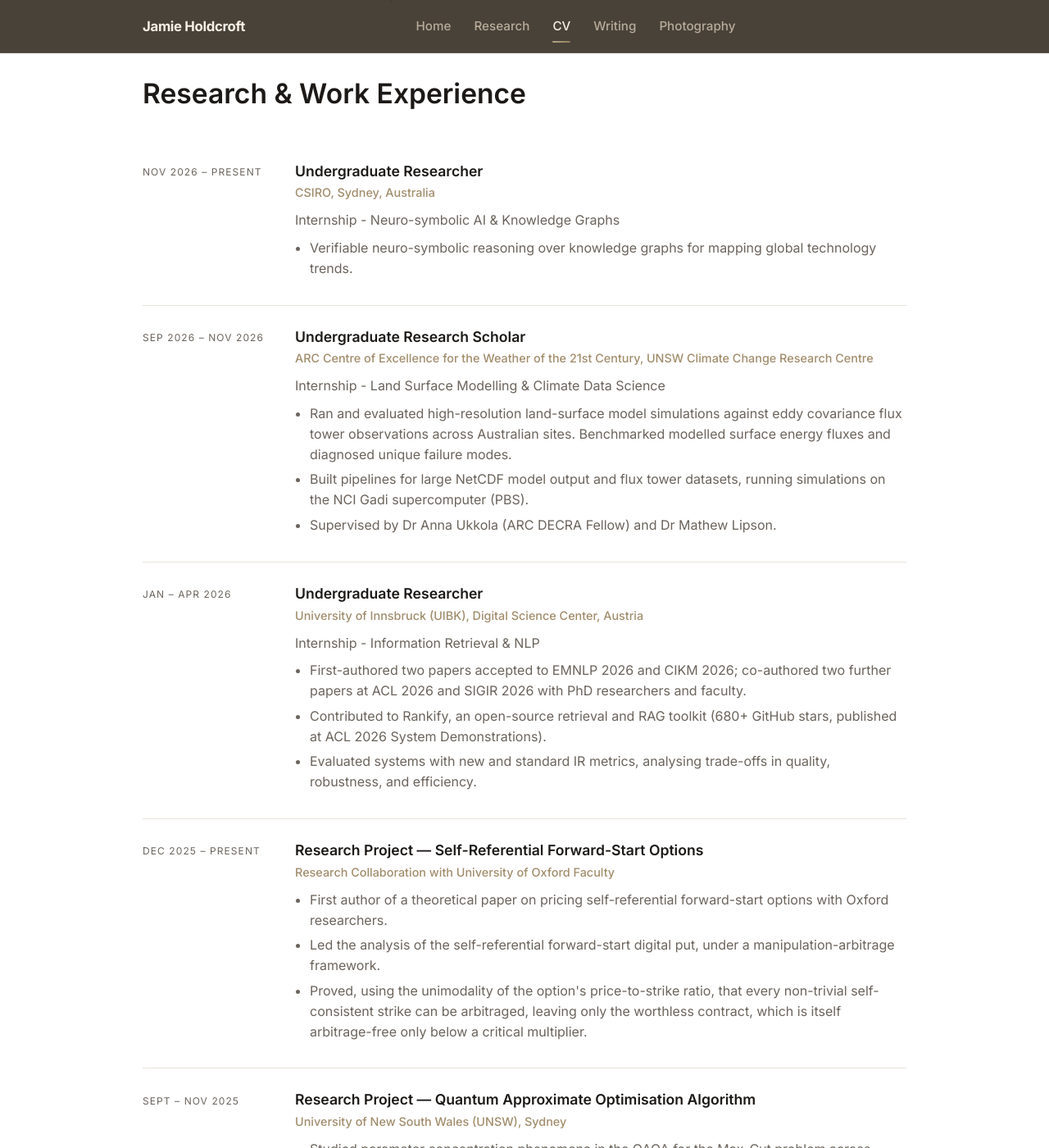
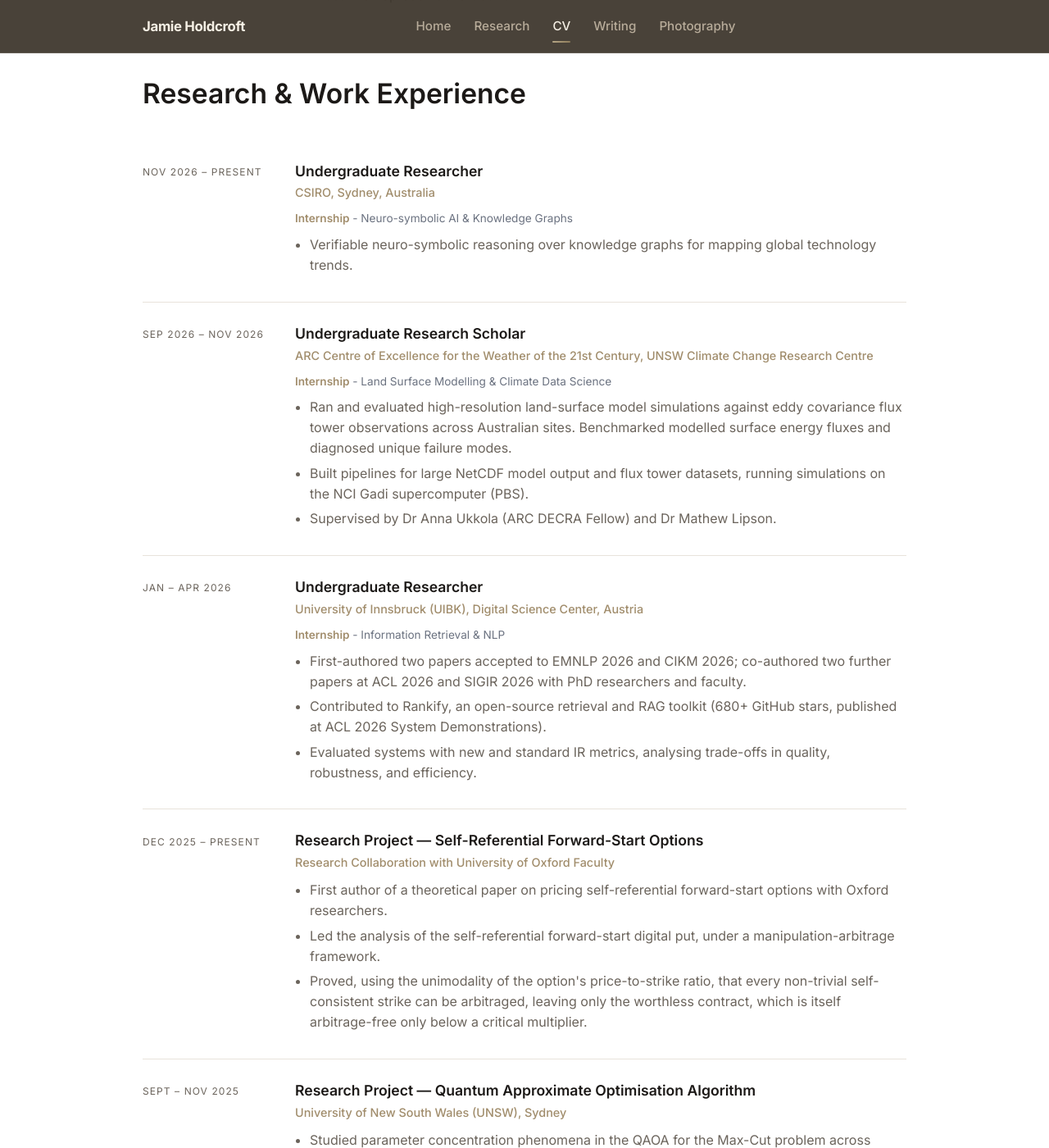
Before and after one commit to JamieHoldcroft/jamieholdcroft.github.io, a Jekyll site: the page built from cv.html, in a window 1280 px wide and 1400 px high, scrolled down 1066 px. Shown: the whole window at 82% size. Built offline with Jekyll 4.4.1, drawn with Linux system fonts in a browser that asks for light colours.

Commit message:
Add styles for CV metadata and type
Added styles for cv-meta and cv-type classes.

```diff
--- a/css/style.css
+++ b/css/style.css
@@ -726,3 +726,13 @@ article.prose.essay > p:first-of-type::first-letter {
 @media (max-width: 480px) {
   .gallery { column-count: 1; }
 }
+
+.cv-meta {
+  font-size: 0.85rem;
+  color: #6b7280;          /* muted grey for the field */
+  margin: 2px 0 8px;
+}
+.cv-type {
+  color: var(--accent, #2563eb);   /* your site's accent colour */
+  font-weight: 600;
+}
```
